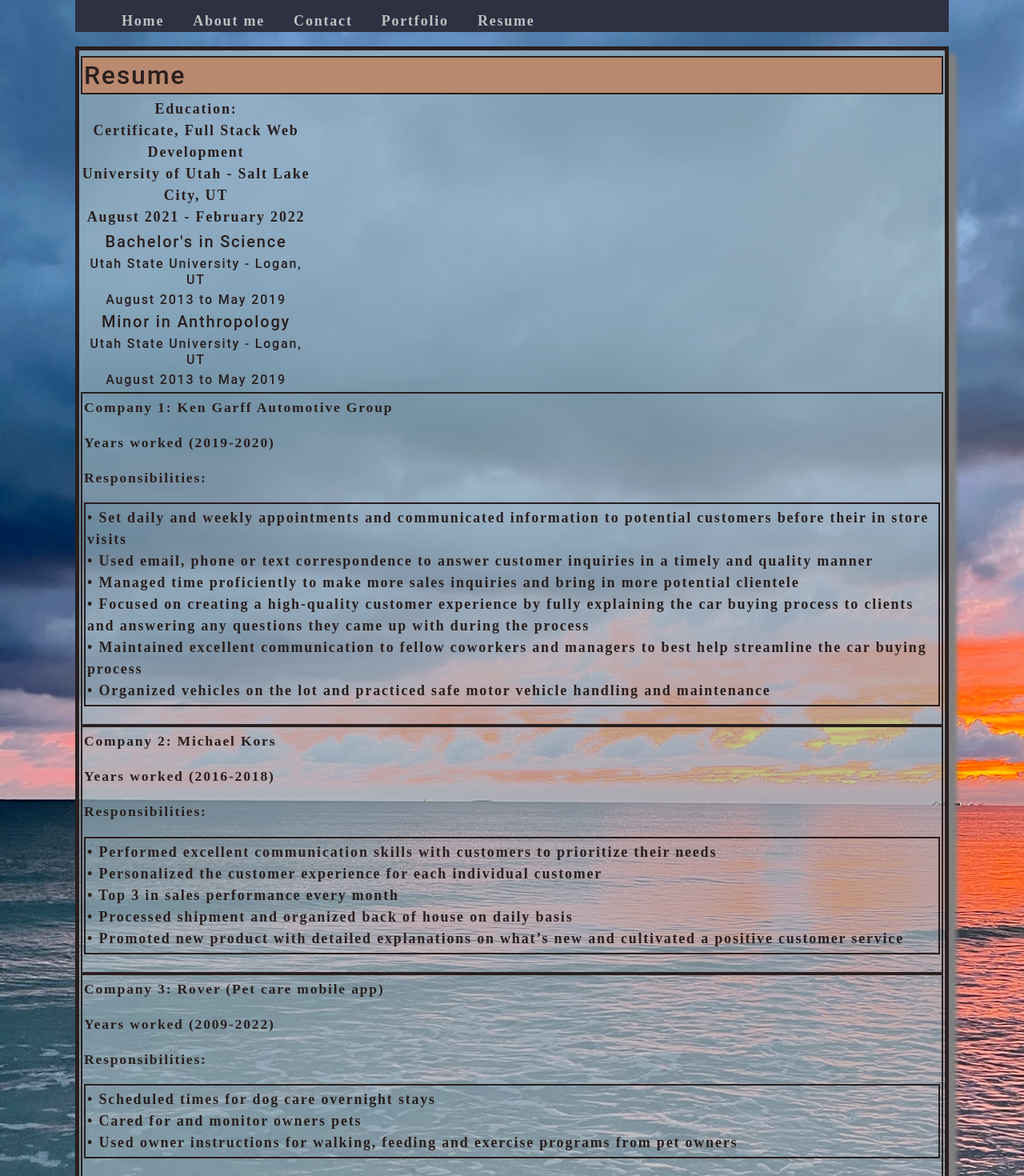
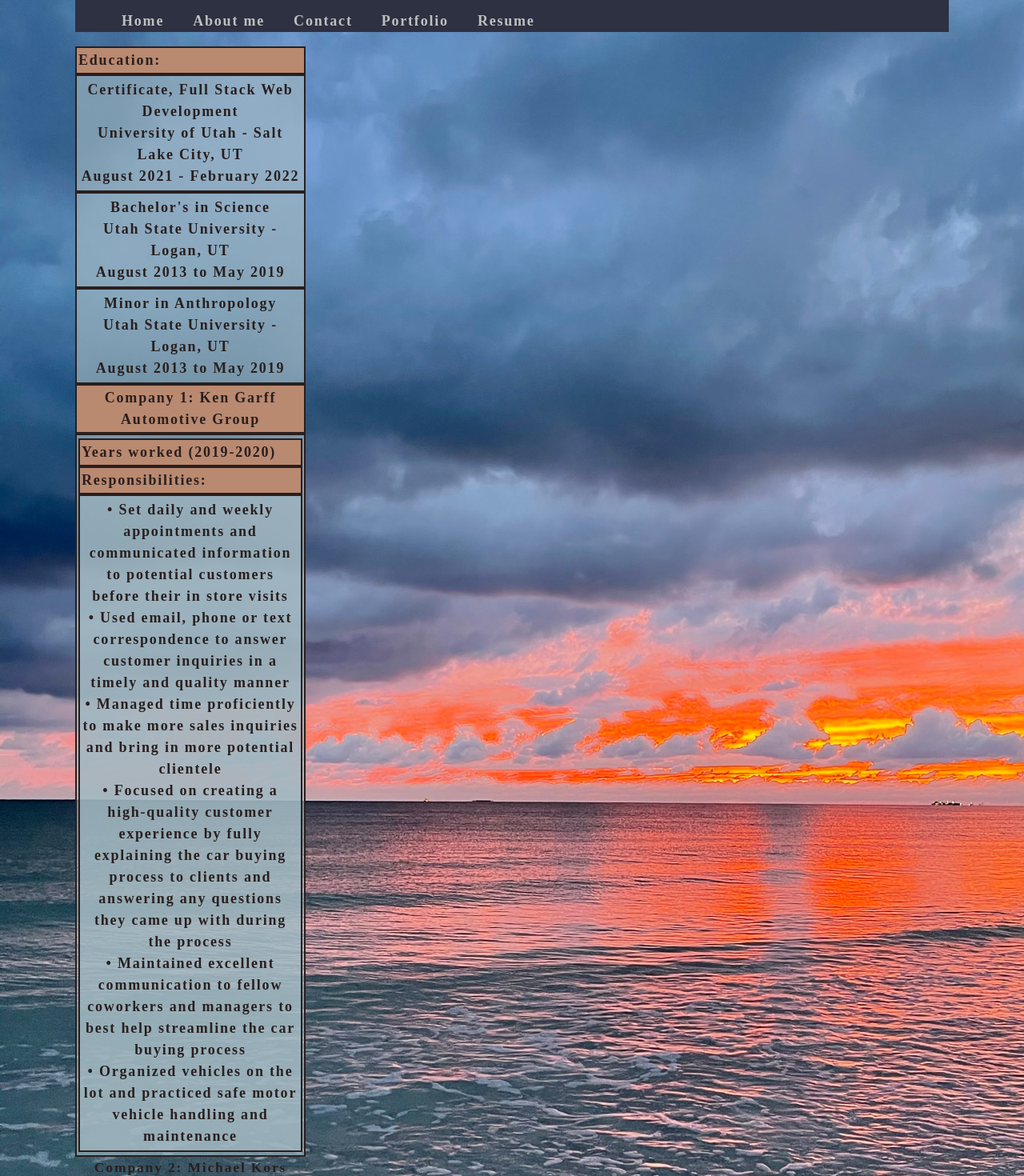
Before and after one commit to Plaindemon/disco-outlet-react-portfolio, a React (Create React App) app: page /resume in a window 1280 px wide. Shown: the part 100-1570 px from the top of the page at 80% size. Built offline with nearby package versions, Linux system fonts and the light colour scheme.

Commit message:
adding cards to the resume section

```diff
--- a/src/components/Resume/index.js
+++ b/src/components/Resume/index.js
@@ -3,10 +3,10 @@ import { Card, Button, ListGroup, ListItem } from 'react-bootstrap';
 
 function Resume() {
     return (
-        <section id="resume-section">
+        <section>
 
 
-            <h2 className="resume-head">Resume</h2>
+            {/* <Card className="resume-head">Resume</Card> */}
 
             {/* <Card.Img variant="top" src="holder.js/100px180" /> */}
 
@@ -14,47 +14,50 @@ function Resume() {
 
 
 
-             <Card style={{ width: '18rem' }}>
+            <Card className="resume-section" style={{ width: '18rem' }}>
                 <Card.Body>
-                <Card.Header>Education: </Card.Header>
-                <ListGroup variant="flush">
+                    <Card.Subtitle className="resume-head">Education: </Card.Subtitle>
+                    <ListGroup className="resume-box" variant="flush">
                         <ListGroup.Item>Certificate, Full Stack Web Development </ListGroup.Item>
                         <ListGroup.Item>University of Utah - Salt Lake City, UT</ListGroup.Item>
                         <ListGroup.Item>August 2021 - February 2022</ListGroup.Item>
 
                     </ListGroup>
-                <ListGroup variant="flush">
-                        <h5>Bachelor's in Science</h5>
-                        <h6>Utah State University - Logan, UT</h6>
-                        <h6>August 2013 to May 2019</h6>
+                    <ListGroup className="resume-box" variant="flush">
+                        <ListGroup.Item>Bachelor's in Science</ListGroup.Item>
+                        <ListGroup.Item>Utah State University - Logan, UT</ListGroup.Item>
+                        <ListGroup.Item>August 2013 to May 2019</ListGroup.Item>
 
                     </ListGroup>
-                    <ListGroup variant="flush">
+                    <ListGroup className="resume-box" variant="flush">
 
-                        <h5>Minor in Anthropology</h5>
-                        <h6>Utah State University - Logan, UT</h6>
-                        <h6>August 2013 to May 2019</h6>
+                        <ListGroup.Item>Minor in Anthropology</ListGroup.Item>
+                        <ListGroup.Item>Utah State University - Logan, UT</ListGroup.Item>
+                        <ListGroup.Item>August 2013 to May 2019</ListGroup.Item>
                     </ListGroup>
                 </Card.Body>
             </Card>
-                    <div className="resume-box">
-                        <p>Company 1: Ken Garff Automotive Group</p>
-                        <p> Years worked (2019-2020)</p>
+            <Card style={{ width: '18rem' }}>
 
-                        <p>Responsibilities: </p>
-                        <ol className="resume-box">
-                            <li>• Set daily and weekly appointments and communicated information to potential customers before their in store visits</li>
-                            <li>• Used email, phone or text correspondence to answer customer inquiries in a timely and quality manner</li>
-                            <li>• Managed time proficiently to make more sales inquiries and bring in more potential clientele </li>
-                            <li>• Focused on creating a high-quality customer experience by fully explaining the car buying process to clients and answering any questions they came up with during the process  </li>
-                            <li>• Maintained excellent communication to fellow coworkers and managers to best help streamline the car buying process</li>
-                            <li>• Organized vehicles on the lot and practiced safe motor vehicle handling and maintenance
-                            </li>
+                <Card.Header className="resume-head">Company 1: Ken Garff Automotive Group</Card.Header>
 
-                        </ol>
 
-                    </div>
-                    <div className="resume-box">
+
+                <Card.Body className="resume-box">
+                <Card.Title className="resume-head"> Years worked (2019-2020)</Card.Title>
+                <Card.Title className="resume-head">Responsibilities: </Card.Title>
+                <ListGroup className="resume-box" variant="flush">
+                    <ListGroup.Item>• Set daily and weekly appointments and communicated information to potential customers before their in store visits</ListGroup.Item>
+                    <ListGroup.Item>• Used email, phone or text correspondence to answer customer inquiries in a timely and quality manner</ListGroup.Item>
+                    <ListGroup.Item>• Managed time proficiently to make more sales inquiries and bring in more potential clientele </ListGroup.Item>
+                    <ListGroup.Item>• Focused on creating a high-quality customer experience by fully explaining the car buying process to clients and answering any questions they came up with during the process  </ListGroup.Item>
+                    <ListGroup.Item>• Maintained excellent communication to fellow coworkers and managers to best help streamline the car buying process</ListGroup.Item>
+                    <ListGroup.Item>• Organized vehicles on the lot and practiced safe motor vehicle handling and maintenance
+                    </ListGroup.Item>
+                    </ListGroup>
+                </Card.Body>
+            </Card>
+            <Card style={{ width: '18rem' }}>
                 <p>Company 2: Michael Kors</p>
                 <p>Years worked (2016-2018)</p>
 
@@ -68,9 +71,9 @@ function Resume() {
 
                 </ol>
 
-                    </div>
+            </Card>
 
-                    <div className="resume-box">
+            <Card style={{ width: '18rem' }}>
                 <p>Company 3: Rover (Pet care mobile app) </p>
                 <p>Years worked (2009-2022)</p>
 
@@ -82,7 +85,7 @@ function Resume() {
 
                 </ol>
 
-                    </div>
+            </Card>
 
 
 
--- a/src/index.css
+++ b/src/index.css
@@ -330,5 +330,6 @@ a {
   border: 2px solid var(--darker);
   padding: 4px 2px;
   width: 100%;
+  background-color: var(--primary);
 
 }
```
Lines whose indentation alone changed are shown as unchanged.
